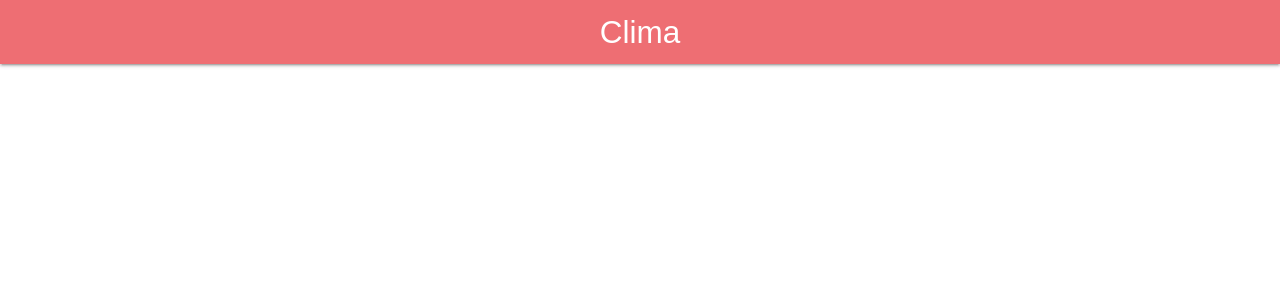
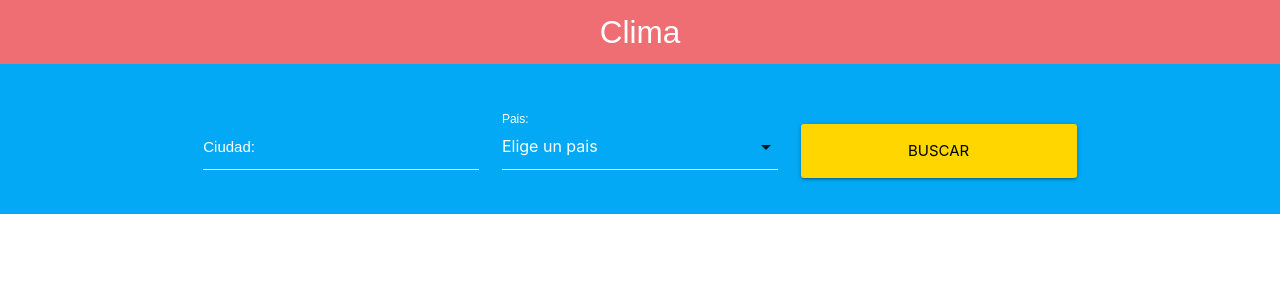
Before and after one commit to cristian9829/Rect-API-Clima, a React (Create React App) app: page / in a window 1280 px wide. Shown: the top 300 px of the page. Built offline with nearby package versions, Linux system fonts and the light colour scheme.

Commit message:
create component Form

```diff
--- a/src/App.js
+++ b/src/App.js
@@ -1,5 +1,6 @@
 import React from 'react';
 import Header from './componentes/Header';
+import Formulario from './componentes/Formulario';
 
 function App() {
   return (
@@ -7,6 +8,7 @@
       <Header
         titulo="Clima"
       />
+      <Formulario/>
     </div>
   );
 }
--- /dev/null
+++ b/src/componentes/Formulario.js
@@ -0,0 +1,41 @@
+import React, {Component} from 'react';
+
+
+export default class Formulario extends Component{
+  render(){
+    return(
+      <div className="contenedor-form">
+        <div className="container">
+          <div className="row">
+            <form>
+              <div className="input-field col s12 m8 l4 offset-m2">
+                <input id="ciudad" type="text" />
+                <label htmlFor="ciudad">Ciudad: </label>
+              </div>
+
+              <div className="input-field col s12 m8 l4 offset-m2">
+                <select>
+                  <option value="" defaultValue>Elige un pais</option>
+                  <option value="AR">Argentina</option>
+                  <option value="CO">Colombia</option>
+                  <option value="CR">Costa Rica</option>
+                  <option value="ES">España</option>
+                  <option value="US">Estados Unidos</option>
+                  <option value="MX">Mexico</option>
+                  <option value="PE">Perú</option>
+                </select>
+                <label htmlFor="pais">Pais: </label>
+              </div>
+
+              <div className="input-field col s12 m8 l4 offset-m2 buscador">
+                <input type="submit" className="waves-effect wave-light btn-large yellow accent-4" value="Buscar" />
+                <label htmlFor="pais">Pais: </label>
+              </div>
+
+            </form>
+          </div>
+        </div>
+      </div>
+    )
+  }
+}
```
